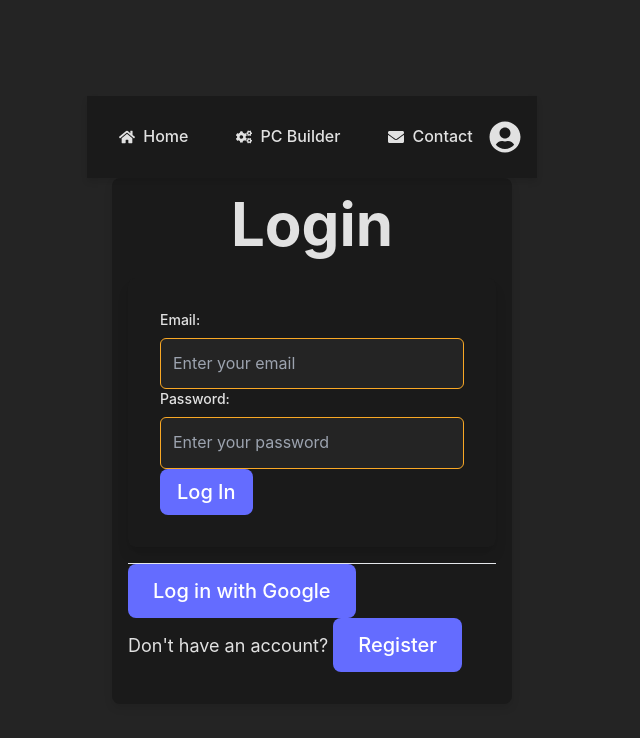
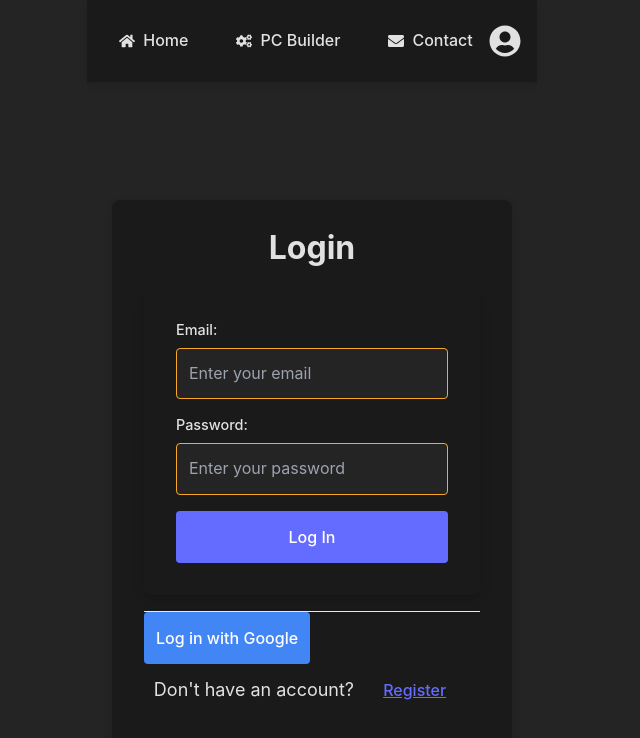
Before and after one commit to jstenecker/PCparts_builder, a React (Vite) app: page /login in a window 1280 px wide. Shown: the top 738 px of the page, without its empty margins (328-968 px from the left). Built offline with nearby package versions, Linux system fonts and the light colour scheme.

Commit message:
Update to login styling and fixed theme icon

```diff
--- a/src/components/ProfileDropdown/ProfileDropdown.jsx
+++ b/src/components/ProfileDropdown/ProfileDropdown.jsx
@@ -1,8 +1,13 @@
+import { useState, useEffect } from "react";
 import { FaSun, FaMoon } from "react-icons/fa";
 import PropTypes from "prop-types";
 import "./ProfileDropdown.css";
 
 const ProfileDropdown = ({ user, closeDropdown }) => {
+  const [darkMode, setDarkMode] = useState(
+    document.documentElement.getAttribute("data-theme") === "dark"
+  );
+
   const navigate = (path) => {
     closeDropdown();
     window.location.assign(path);
@@ -21,13 +26,17 @@ const ProfileDropdown = ({ user, closeDropdown }) => {
   };
 
   const toggleDarkMode = () => {
-    const currentTheme = document.documentElement.getAttribute("data-theme");
-    const newTheme = currentTheme === "dark" ? "light" : "dark";
+    const newTheme = darkMode ? "light" : "dark";
     document.documentElement.setAttribute("data-theme", newTheme);
     localStorage.setItem("darkMode", newTheme === "dark");
+    setDarkMode(!darkMode); // Update local state
   };
 
-  const darkMode = document.documentElement.getAttribute("data-theme") === "dark";
+  useEffect(() => {
+    // Sync the theme state with the current theme on mount
+    const currentTheme = document.documentElement.getAttribute("data-theme");
+    setDarkMode(currentTheme === "dark");
+  }, []);
 
   return (
     <div className="profile-dropdown">
--- a/src/pages/login/Login.css
+++ b/src/pages/login/Login.css
@@ -1,102 +1,96 @@
 body {
-  background: var(--background-color); /* Ensure background applies to the entire page */
+  background: var(--background-color);
   color: var(--text-color);
   transition: background-color 0.3s ease, color 0.3s ease;
 }
 
+.page-container {
+  display: flex;
+  align-items: center; /* Center vertically */
+  justify-content: center; /* Center horizontally */
+  height: 100vh; /* Fill the entire viewport height */
+  padding: 1rem;
+}
+
 .login-container {
   max-width: 400px;
-  margin: auto;
-  padding: 1rem;
+  width: 100%;
   background: var(--card-bg-color);
   border-radius: 8px;
+  padding: 2rem;
   box-shadow: 0 4px 8px rgba(0, 0, 0, 0.1);
-  transition: all 0.3s ease;
 }
 
 .login-title {
   font-size: 2rem;
+  text-align: center;
   color: var(--text-color);
-  text-align: center;
-  margin-bottom: 1rem;
+  margin-bottom: 1.5rem;
 }
 
 .login-form {
   display: flex;
   flex-direction: column;
-}
-
-.login-input-group {
-  margin-bottom: 1rem;
+  gap: 1rem;
 }
 
 .login-input-group label {
-  display: block;
+  font-size: 0.9rem;
   margin-bottom: 0.5rem;
-  color: var(--text-color);
 }
 
 .login-input {
-  width: 100%;
-  padding: 0.5rem;
-  border: 1px solid var(--card-bg-color);
+  padding: 0.75rem;
+  border: 1px solid var(--secondary-color);
   border-radius: 4px;
   background: var(--background-color);
   color: var(--text-color);
 }
 
-.login-input:focus {
-  outline: none;
-  border-color: var(--primary-color);
+.login-button,
+.google-login-button {
+  padding: 0.75rem;
+  border-radius: 4px;
+  border: none;
+  cursor: pointer;
+  font-size: 1rem;
+  text-align: center;
+  transition: background-color 0.3s;
 }
 
 .login-button {
-  width: 100%;
-  padding: 0.75rem;
   background: var(--primary-color);
   color: white;
-  border: none;
-  border-radius: 4px;
-  cursor: pointer;
-  transition: background-color 0.3s ease;
 }
 
 .login-button:hover {
   background: var(--primary-hover-color);
 }
 
-.login-message {
-  text-align: center;
-  margin: 1rem 0;
-  color: #f44336;
-}
-
 .google-login-button {
-  width: 100%;
-  padding: 0.75rem;
   background: #4285f4;
   color: white;
-  border: none;
-  border-radius: 4px;
-  cursor: pointer;
-  transition: background-color 0.3s ease;
 }
 
 .google-login-button:hover {
   background: #357ae8;
 }
 
+.login-message {
+  text-align: center;
+  margin: 1rem 0;
+}
+
 .login-switch {
   text-align: center;
-  margin-top: 1rem;
 }
 
 .login-switch-button {
   background: none;
+  color: var(--primary-color);
   border: none;
-  color: var(--primary-color);
+  text-decoration: underline;
   cursor: pointer;
-  text-decoration: underline;
   font-size: 1rem;
 }
 
--- a/src/pages/login/Login.jsx
+++ b/src/pages/login/Login.jsx
@@ -3,7 +3,7 @@ import { useNavigate } from "react-router-dom";
 import axios from "axios";
 import { initializeApp } from "firebase/app";
 import { getAuth, GoogleAuthProvider, signInWithPopup } from "firebase/auth";
-import "./Login.css"; // Import the CSS file
+import "./Login.css";
 
 // Firebase Configuration
 const firebaseConfig = {
@@ -88,11 +88,12 @@ const Login = () => {
   };
 
   return (
+    <div className="page-container">
       <div className="login-container">
-      <h1>{isRegistering ? "Register" : "Login"}</h1>
-      <form onSubmit={isRegistering ? handleRegister : handleLogin}>
+        <h1 className="login-title">{isRegistering ? "Register" : "Login"}</h1>
+        <form onSubmit={isRegistering ? handleRegister : handleLogin} className="login-form">
           {isRegistering && (
-          <div className="form-group">
+            <div className="login-input-group">
               <label htmlFor="name">Name:</label>
               <input
                 type="text"
@@ -101,10 +102,11 @@ const Login = () => {
                 onChange={(e) => setName(e.target.value)}
                 placeholder="Enter your name"
                 required
+                className="login-input"
               />
             </div>
           )}
-        <div className="form-group">
+          <div className="login-input-group">
             <label htmlFor="email">Email:</label>
             <input
               type="email"
@@ -113,9 +115,10 @@ const Login = () => {
               onChange={(e) => setEmail(e.target.value)}
               placeholder="Enter your email"
               required
+              className="login-input"
             />
           </div>
-        <div className="form-group">
+          <div className="login-input-group">
             <label htmlFor="password">Password:</label>
             <input
               type="password"
@@ -124,23 +127,25 @@ const Login = () => {
               onChange={(e) => setPassword(e.target.value)}
               placeholder="Enter your password"
               required={!isRegistering}
+              className="login-input"
             />
           </div>
-        <button type="submit" className={`form-button ${isRegistering ? "register" : "login"}`}>
+          <button type="submit" className="login-button">
             {isRegistering ? "Register" : "Log In"}
           </button>
         </form>
-      <p className="message">{message}</p>
+        <p className="login-message">{message}</p>
         <hr />
-      <button onClick={handleGoogleAuth} className="google-button">
+        <button onClick={handleGoogleAuth} className="google-login-button">
           Log in with Google
         </button>
-      <p className="toggle-text">
+        <p className="login-switch">
           {isRegistering ? "Already have an account?" : "Don't have an account?"}{" "}
-        <button onClick={() => setIsRegistering(!isRegistering)} className="toggle-button">
+          <button onClick={() => setIsRegistering(!isRegistering)} className="login-switch-button">
             {isRegistering ? "Log In" : "Register"}
           </button>
         </p>
+      </div>
     </div>
   );
 };
```
Lines whose indentation alone changed are shown as unchanged.
